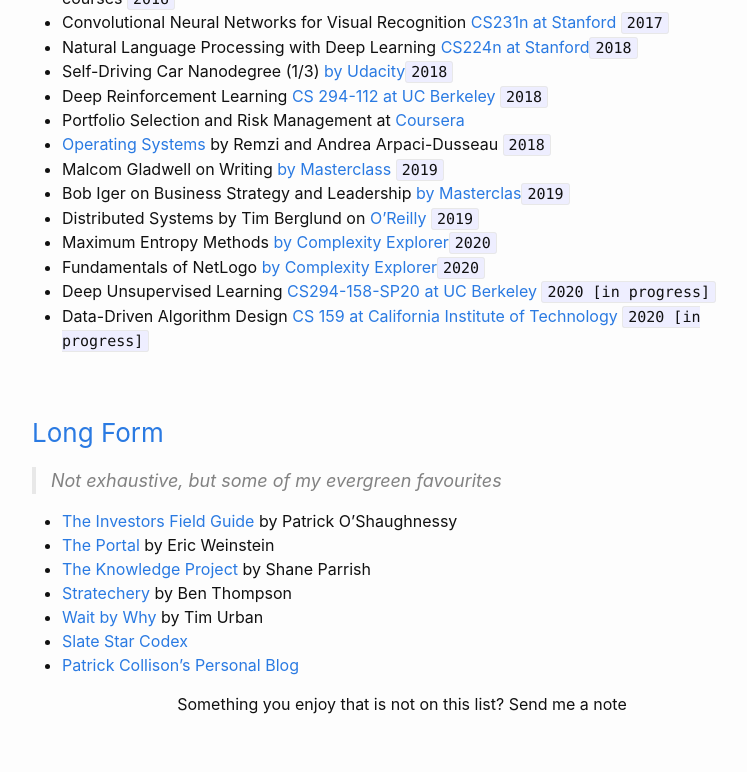
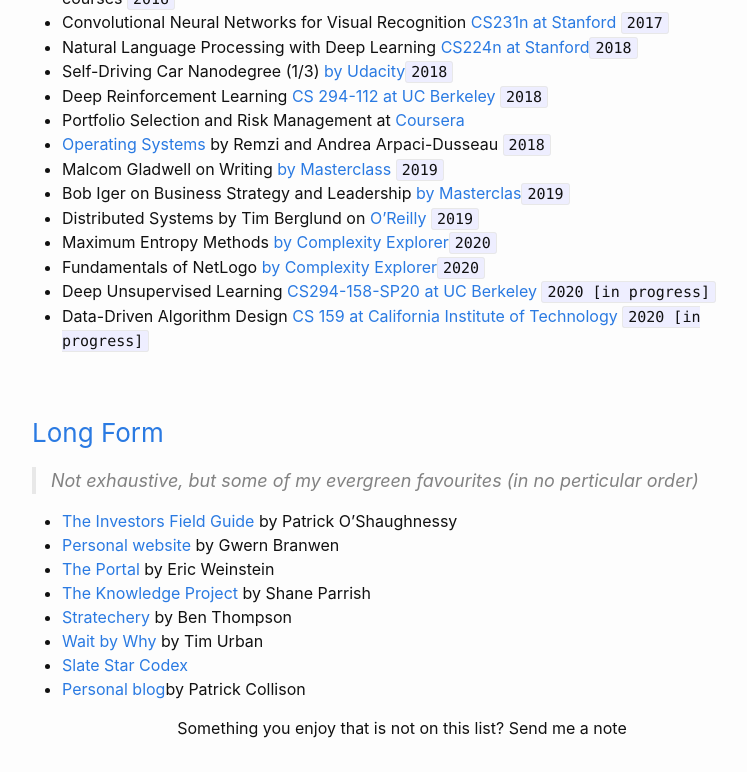
Before and after one commit to jovsa/jovsa.github.io, a Jekyll site: the page built from _posts/2020-06-08-consumption-list.md, in a window 1280 px wide and 900 px high, scrolled down 822 px, cut to the strip 0-772 px from the top of the window. Shown: the whole strip, without its empty margins (238-985 px from the left). Built offline with Jekyll 4.4.1, drawn with Linux system fonts in a browser that asks for light colours; some of the changed text lies outside the part shown.

Commit message:
updates to consumption list

```diff
--- a/_posts/2020-06-08-consumption-list.md
+++ b/_posts/2020-06-08-consumption-list.md
@@ -39,15 +39,16 @@
 
 
 ### [Long Form](#long_form)
-> Not exhaustive, but some of my evergreen favourites
+> Not exhaustive, but some of my evergreen favourites (in no perticular order)
 
 * [The Investors Field Guide](http://investorfieldguide.com/) by Patrick O’Shaughnessy
+* [Personal website](https://www.gwern.net) by Gwern Branwen
 * [The Portal](https://podcasts.apple.com/us/podcast/the-portal/id1469999563) by Eric Weinstein
 * [The Knowledge Project](https://fs.blog/knowledge-project/) by Shane Parrish
 * [Stratechery](https://stratechery.com/) by Ben Thompson
 * [Wait by Why](https://waitbutwhy.com/) by Tim Urban
 * [Slate Star Codex](https://slatestarcodex.com/)
-* [Patrick Collison's Personal Blog](https://patrickcollison.com/)
+* [Personal blog](https://patrickcollison.com/)by Patrick Collison
 
 
 <div align="center">Something you enjoy that is not on this list? Send me a note</div>
```
Also changed, not shown: other parts of _posts/2020-06-08-consumption-list.md (+1 -1 lines).
